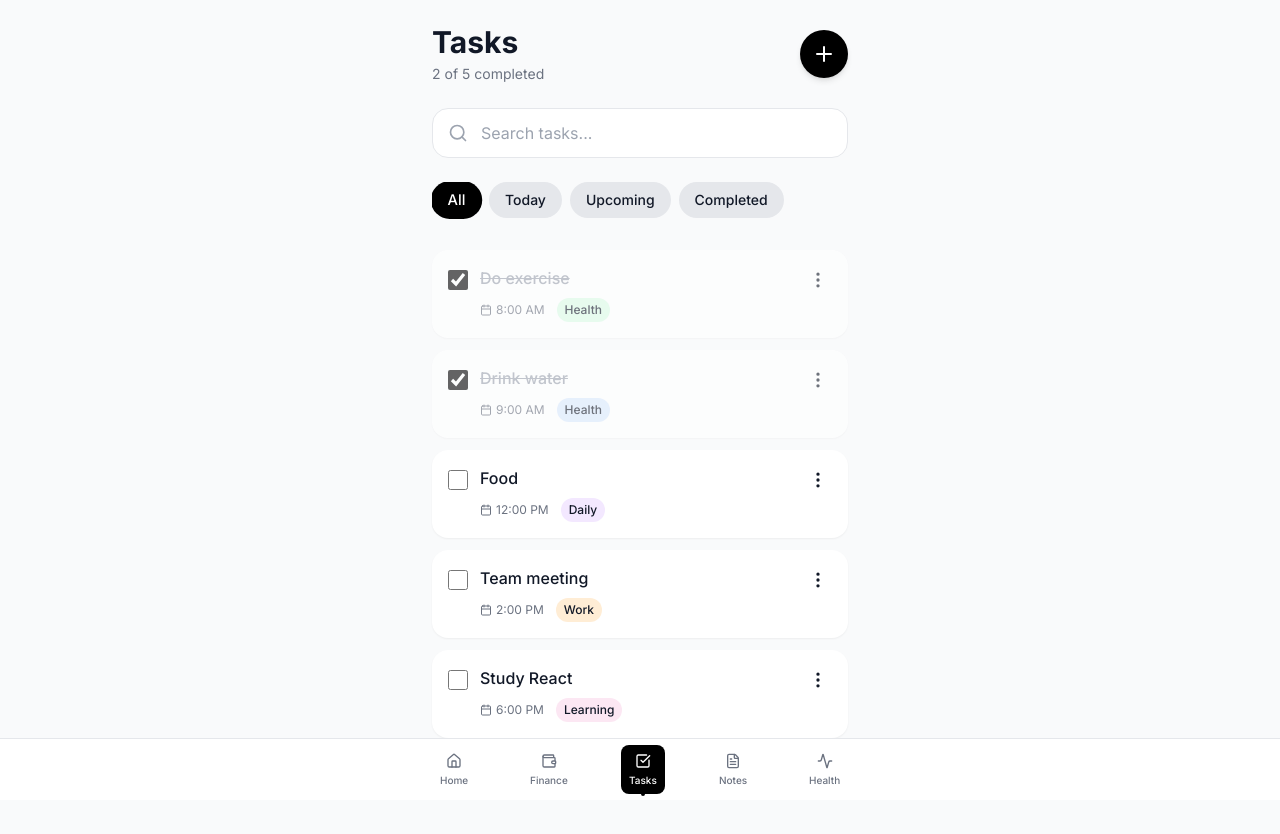
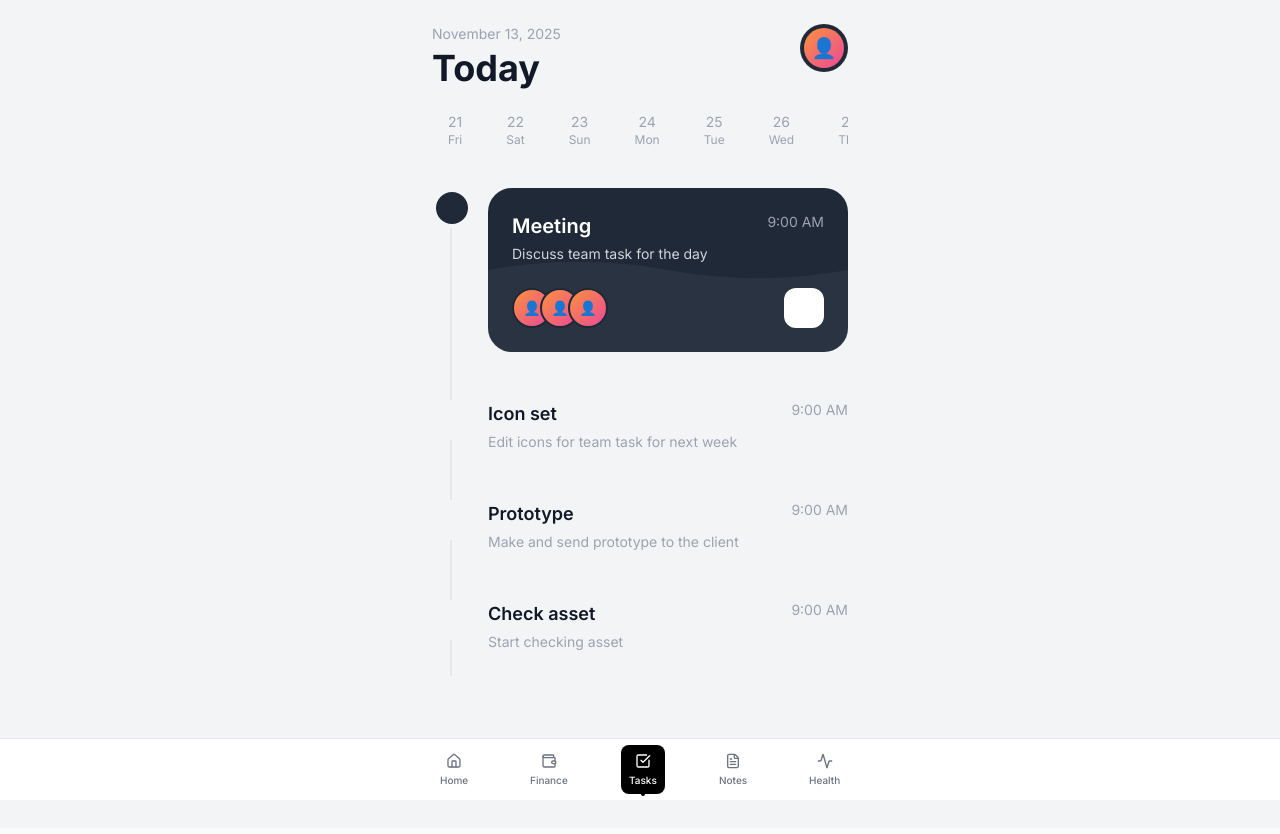
Before and after one commit to jayaprakash011105/NOTABLE, a React (Vite) app: page /tasks in a window 1280 px wide. Shown: the top 834 px of the page. Built offline with nearby package versions, Linux system fonts and the light colour scheme.

Commit message:
redesign: complete overhaul of Tasks page with timeline view and elegant design

```diff
--- a/src/pages/Tasks.tsx
+++ b/src/pages/Tasks.tsx
@@ -1,6 +1,5 @@
 import { useState } from 'react';
-import { Search, Plus, Calendar, MoreVertical, X } from 'lucide-react';
-import { useTranslation } from 'react-i18next';
+import { Plus, Check } from 'lucide-react';
 import ModalWrapper from '../components/ModalWrapper';
 import TaskForm from '../components/TaskForm';
 import ConfirmDialog from '../components/ConfirmDialog';
@@ -8,40 +7,57 @@ import ConfirmDialog from '../components/ConfirmDialog';
 interface Task {
     id: number;
     title: string;
+    description?: string;
     time?: string;
     category?: string;
     completed: boolean;
-    color?: string;
+    featured?: boolean;
+    avatars?: string[];
 }
 
 const Tasks = () => {
-    const { t } = useTranslation();
     const [tasks, setTasks] = useState<Task[]>([
-        { id: 1, title: 'Do exercise', completed: true, time: '8:00 AM', category: 'Health', color: 'bg-green-100 dark:bg-green-900' },
-        { id: 2, title: 'Drink water', completed: true, time: '9:00 AM', category: 'Health', color: 'bg-blue-100 dark:bg-blue-900' },
-        { id: 3, title: 'Food', completed: false, time: '12:00 PM', category: 'Daily', color: 'bg-purple-100 dark:bg-purple-900' },
-        { id: 4, title: 'Team meeting', completed: false, time: '2:00 PM', category: 'Work', color: 'bg-orange-100 dark:bg-orange-900' },
-        { id: 5, title: 'Study React', completed: false, time: '6:00 PM', category: 'Learning', color: 'bg-pink-100 dark:bg-pink-900' },
+        {
+            id: 1,
+            title: 'Meeting',
+            description: 'Discuss team task for the day',
+            completed: false,
+            time: '9:00 AM',
+            category: 'Work',
+            featured: true,
+            avatars: ['👤', '👤', '👤']
+        },
+        { id: 2, title: 'Icon set', description: 'Edit icons for team task for next week', completed: false, time: '9:00 AM', category: 'Design' },
+        { id: 3, title: 'Prototype', description: 'Make and send prototype to the client', completed: false, time: '9:00 AM', category: 'Design' },
+        { id: 4, title: 'Check asset', description: 'Start checking asset', completed: false, time: '9:00 AM', category: 'Work' },
     ]);
 
-    const [searchQuery, setSearchQuery] = useState('');
-    const [activeFilter, setActiveFilter] = useState<'all' | 'today' | 'upcoming' | 'completed'>('all');
     const [showAddModal, setShowAddModal] = useState(false);
     const [editingTask, setEditingTask] = useState<Task | null>(null);
     const [taskToDelete, setTaskToDelete] = useState<number | null>(null);
-    const [showMenuForTask, setShowMenuForTask] = useState<number | null>(null);
+    const [selectedDay, setSelectedDay] = useState(13);
 
-    const completedCount = tasks.filter(t => t.completed).length;
+    // Get current date
+    const currentDate = new Date();
+    const monthName = currentDate.toLocaleDateString('en-US', { month: 'long' });
+    const year = currentDate.getFullYear();
+    const dayOfMonth = currentDate.getDate();
 
-    const categoryColors: Record<string, string> = {
-        'Health': 'bg-green-100 dark:bg-green-900',
-        'Work': 'bg-orange-100 dark:bg-orange-900',
-        'Daily': 'bg-purple-100 dark:bg-purple-900',
-        'Learning': 'bg-pink-100 dark:bg-pink-900',
-        'Personal': 'bg-blue-100 dark:bg-blue-900',
-        'Shopping': 'bg-yellow-100 dark:bg-yellow-900',
-        'Other': 'bg-gray-100 dark:bg-gray-700'
+    // Generate week days
+    const generateWeekDays = () => {
+        const days = [];
+        for (let i = -3; i <= 3; i++) {
+            const date = new Date(currentDate);
+            date.setDate(dayOfMonth + i);
+            days.push({
+                number: date.getDate(),
+                name: date.toLocaleDateString('en-US', { weekday: 'short' })
+            });
+        }
+        return days;
     };
+
+    const weekDays = generateWeekDays();
 
     const handleToggleTask = (id: number) => {
         setTasks(tasks.map(task =>
@@ -53,10 +69,10 @@ const Tasks = () => {
         const newTask: Task = {
             id: Math.max(...tasks.map(t => t.id), 0) + 1,
             title: taskData.title || '',
+            description: taskData.description,
             time: taskData.time,
             category: taskData.category,
-            completed: false,
-            color: categoryColors[taskData.category || 'Other']
+            completed: false
         };
         setTasks([...tasks, newTask]);
         setShowAddModal(false);
@@ -65,9 +81,7 @@ const Tasks = () => {
     const handleEditTask = (taskData: Partial<Task>) => {
         if (editingTask) {
             setTasks(tasks.map(task =>
-                task.id === editingTask.id
-                    ? { ...task, ...taskData, color: categoryColors[taskData.category || 'Other'] }
-                    : task
+                task.id === editingTask.id ? { ...task, ...taskData } : task
             ));
             setEditingTask(null);
         }
@@ -80,151 +94,141 @@ const Tasks = () => {
         }
     };
 
-    const filteredTasks = tasks.filter(task => {
-        // Search filter
-        if (searchQuery && !task.title.toLowerCase().includes(searchQuery.toLowerCase())) {
-            return false;
-        }
-
-        // Status filter
-        if (activeFilter === 'completed' && !task.completed) return false;
-        if (activeFilter === 'today') return true; // For demo, show all
-        if (activeFilter === 'upcoming' && task.completed) return false;
-
-        return true;
-    });
-
     return (
-        <div className="min-h-screen bg-gray-50 dark:bg-black pb-32">
+        <div className="min-h-screen bg-gray-100 dark:bg-black pb-32">
             <div className="max-w-md mx-auto px-4 py-6">
                 {/* Header */}
-                <div className="flex items-center justify-between mb-6">
+                <div className="flex items-start justify-between mb-6">
                     <div>
-                        <h1 className="text-2xl md:text-3xl font-bold">Tasks</h1>
-                        <p className="text-sm text-gray-500 dark:text-gray-400 mt-1">
-                            {completedCount} of {tasks.length} completed
-                        </p>
+                        <p className="text-sm text-gray-400 mb-1">{monthName} {selectedDay}, {year}</p>
+                        <h1 className="text-4xl font-bold">Today</h1>
                     </div>
                     <button
                         onClick={() => setShowAddModal(true)}
-                        className="w-12 h-12 bg-black dark:bg-white rounded-full flex items-center justify-center text-white dark:text-black hover:scale-105 transition-all duration-200 shadow-md"
+                        className="w-12 h-12 rounded-full bg-gray-800 dark:bg-gray-700 flex items-center justify-center hover:scale-105 transition-all"
                     >
-                        <Plus className="w-6 h-6" />
+                        <div className="w-10 h-10 rounded-full bg-gradient-to-br from-orange-400 to-pink-500 flex items-center justify-center">
+                            <span className="text-xl">👤</span>
+                        </div>
                     </button>
                 </div>
 
-                {/* Search Bar */}
-                <div className="relative mb-6">
-                    <Search className="absolute left-4 top-1/2 transform -translate-y-1/2 w-5 h-5 text-gray-400" />
-                    <input
-                        type="text"
-                        placeholder="Search tasks..."
-                        value={searchQuery}
-                        onChange={(e) => setSearchQuery(e.target.value)}
-                        className="input-field pl-12"
-                    />
-                    {searchQuery && (
+                {/* Day Selector */}
+                <div className="flex gap-3 mb-8 overflow-x-auto scrollbar-hide pb-2">
+                    {weekDays.map((day, index) => (
                         <button
-                            onClick={() => setSearchQuery('')}
-                            className="absolute right-4 top-1/2 transform -translate-y-1/2 text-gray-400 hover:text-gray-600 dark:hover:text-gray-200"
-                        >
-                            <X className="w-5 h-5" />
-                        </button>
-                    )}
-                </div>
-
-                {/* Filter Pills */}
-                <div className="flex gap-2 mb-6 overflow-x-auto scrollbar-hide pb-2">
-                    {['all', 'today', 'upcoming', 'completed'].map((filter) => (
-                        <button
-                            key={filter}
-                            onClick={() => setActiveFilter(filter as typeof activeFilter)}
-                            className={`px-4 py-2 rounded-full text-sm font-medium whitespace-nowrap transition-all duration-200 ${activeFilter === filter
-                                ? 'bg-black dark:bg-white text-white dark:text-black scale-105'
-                                : 'bg-gray-200 dark:bg-gray-700 hover:bg-gray-300 dark:hover:bg-gray-600 hover:scale-105'
+                            key={index}
+                            onClick={() => setSelectedDay(day.number)}
+                            className={`flex-shrink-0 transition-all duration-300 ${selectedDay === day.number
+                                    ? 'bg-gray-800 dark:bg-gray-700 text-white px-6 py-4 rounded-3xl'
+                                    : 'flex flex-col items-center px-4'
                                 }`}
                         >
-                            {filter.charAt(0).toUpperCase() + filter.slice(1)}
+                            <span className={`text-sm ${selectedDay === day.number ? 'mb-1' : 'text-gray-400'}`}>
+                                {day.number}
+                            </span>
+                            <span className={`text-xs ${selectedDay === day.number ? '' : 'text-gray-400'}`}>
+                                {day.name}
+                            </span>
+                            {selectedDay === day.number && (
+                                <div className="w-1.5 h-1.5 bg-white rounded-full mt-2"></div>
+                            )}
                         </button>
                     ))}
                 </div>
 
-                {/* Tasks List */}
-                <div className="space-y-3">
-                    {filteredTasks.map((task) => (
+                {/* Timeline */}
+                <div className="relative">
+                    {/* Timeline Line */}
+                    <div className="absolute left-[18px] top-0 bottom-0 w-0.5 bg-gray-200 dark:bg-gray-800"></div>
+
+                    {/* Tasks */}
+                    <div className="space-y-6">
+                        {tasks.map((task, index) => (
+                            <div key={task.id} className="relative flex gap-4">
+                                {/* Timeline Dot */}
                                 <div
-                            key={task.id}
-                            className={`bg-white dark:bg-gray-800 rounded-2xl p-4 shadow-sm transition-all duration-200 hover:shadow-md ${task.completed ? 'opacity-60' : ''
+                                    className={`relative z-10 flex-shrink-0 w-10 h-10 rounded-full border-4 flex items-center justify-center transition-all ${task.completed
+                                            ? 'bg-gray-800 dark:bg-gray-700 border-gray-100 dark:border-gray-900'
+                                            : task.featured
+                                                ? 'bg-gray-800 dark:bg-gray-700 border-gray-100 dark:border-gray-900'
+                                                : 'bg-gray-100 dark:bg-black border-gray-100 dark:border-gray-900'
                                         }`}
                                 >
-                            <div className="flex items-start gap-3">
-                                <input
-                                    type="checkbox"
-                                    checked={task.completed}
-                                    onChange={() => handleToggleTask(task.id)}
-                                    className="w-5 h-5 mt-1 rounded accent-black dark:accent-white cursor-pointer transition"
-                                />
-                                <div className="flex-1">
-                                    <h3
-                                        className={`font-medium text-base ${task.completed ? 'line-through text-gray-400' : ''
+                                    {task.completed && (
+                                        <Check className="w-5 h-5 text-white" />
+                                    )}
+                                </div>
+
+                                {/* Task Card */}
+                                <div className="flex-1 pb-6">
+                                    {task.featured ? (
+                                        /* Featured Task Card */
+                                        <div className="relative bg-gray-800 dark:bg-gray-900 rounded-3xl p-6 text-white overflow-hidden">
+                                            {/* Wave Pattern Background */}
+                                            <div className="absolute inset-0 opacity-5">
+                                                <svg className="w-full h-full" viewBox="0 0 100 100" preserveAspectRatio="none">
+                                                    <path d="M0,50 Q25,40 50,50 T100,50 L100,100 L0,100 Z" fill="white" />
+                                                    <path d="M0,60 Q25,50 50,60 T100,60 L100,100 L0,100 Z" fill="white" />
+                                                    <path d="M0,70 Q25,60 50,70 T100,70 L100,100 L0,100 Z" fill="white" />
+                                                </svg>
+                                            </div>
+
+                                            <div className="relative flex items-start justify-between mb-4">
+                                                <div>
+                                                    <h3 className="text-xl font-semibold mb-1">{task.title}</h3>
+                                                    <p className="text-sm text-gray-300">{task.description}</p>
+                                                </div>
+                                                <span className="text-sm text-gray-400">{task.time}</span>
+                                            </div>
+
+                                            <div className="relative flex items-center justify-between mt-6">
+                                                {/* Avatars */}
+                                                <div className="flex -space-x-3">
+                                                    {task.avatars?.map((avatar, idx) => (
+                                                        <div
+                                                            key={idx}
+                                                            className="w-10 h-10 rounded-full bg-gradient-to-br from-orange-400 to-pink-500 border-2 border-gray-800 flex items-center justify-center text-sm"
+                                                        >
+                                                            {avatar}
+                                                        </div>
+                                                    ))}
+                                                </div>
+
+                                                {/* Complete Button */}
+                                                <button
+                                                    onClick={() => handleToggleTask(task.id)}
+                                                    className={`w-10 h-10 rounded-xl flex items-center justify-center transition-all ${task.completed
+                                                            ? 'bg-green-500'
+                                                            : 'bg-white text-gray-800'
                                                         }`}
                                                 >
+                                                    {task.completed && <Check className="w-5 h-5 text-white" />}
+                                                </button>
+                                            </div>
+                                        </div>
+                                    ) : (
+                                        /* Regular Task */
+                                        <div
+                                            onClick={() => handleToggleTask(task.id)}
+                                            className="cursor-pointer group"
+                                        >
+                                            <div className="flex items-start justify-between mb-1">
+                                                <h3 className={`font-semibold text-lg ${task.completed ? 'line-through text-gray-400' : ''
+                                                    }`}>
                                                     {task.title}
                                                 </h3>
-                                    <div className="flex items-center gap-3 mt-2">
-                                        {task.time && (
-                                            <div className="flex items-center gap-1 text-xs text-gray-500 dark:text-gray-400">
-                                                <Calendar className="w-3 h-3" />
-                                                {task.time}
+                                                <span className="text-sm text-gray-400">{task.time}</span>
                                             </div>
+                                            {task.description && (
+                                                <p className="text-sm text-gray-400">{task.description}</p>
                                             )}
-                                        {task.category && (
-                                            <span className={`px-2 py-1 rounded-full text-xs font-medium ${task.color}`}>
-                                                {task.category}
-                                            </span>
-                                        )}
-                                    </div>
-                                </div>
-                                <div className="relative">
-                                    <button
-                                        onClick={() => setShowMenuForTask(showMenuForTask === task.id ? null : task.id)}
-                                        className="p-1 hover:bg-gray-100 dark:hover:bg-gray-700 rounded-full transition"
-                                    >
-                                        <MoreVertical className="w-5 h-5" />
-                                    </button>
-
-                                    {showMenuForTask === task.id && (
-                                        <div className="absolute right-0 mt-2 w-32 bg-white dark:bg-gray-800 rounded-xl shadow-lg border border-gray-200 dark:border-gray-700 py-1 z-10 animate-slide-down">
-                                            <button
-                                                onClick={() => {
-                                                    setEditingTask(task);
-                                                    setShowMenuForTask(null);
-                                                }}
-                                                className="w-full text-left px-4 py-2 text-sm hover:bg-gray-100 dark:hover:bg-gray-700 transition"
-                                            >
-                                                Edit
-                                            </button>
-                                            <button
-                                                onClick={() => {
-                                                    setTaskToDelete(task.id);
-                                                    setShowMenuForTask(null);
-                                                }}
-                                                className="w-full text-left px-4 py-2 text-sm text-red-500 hover:bg-gray-100 dark:hover:bg-gray-700 transition"
-                                            >
-                                                Delete
-                                            </button>
                                         </div>
                                     )}
                                 </div>
                             </div>
+                        ))}
                     </div>
-                    ))}
-
-                    {filteredTasks.length === 0 && (
-                        <div className="text-center py-12">
-                            <p className="text-gray-500 dark:text-gray-400">No tasks found</p>
-                        </div>
-                    )}
                 </div>
             </div>
 
```
Lines whose indentation alone changed are shown as unchanged.
